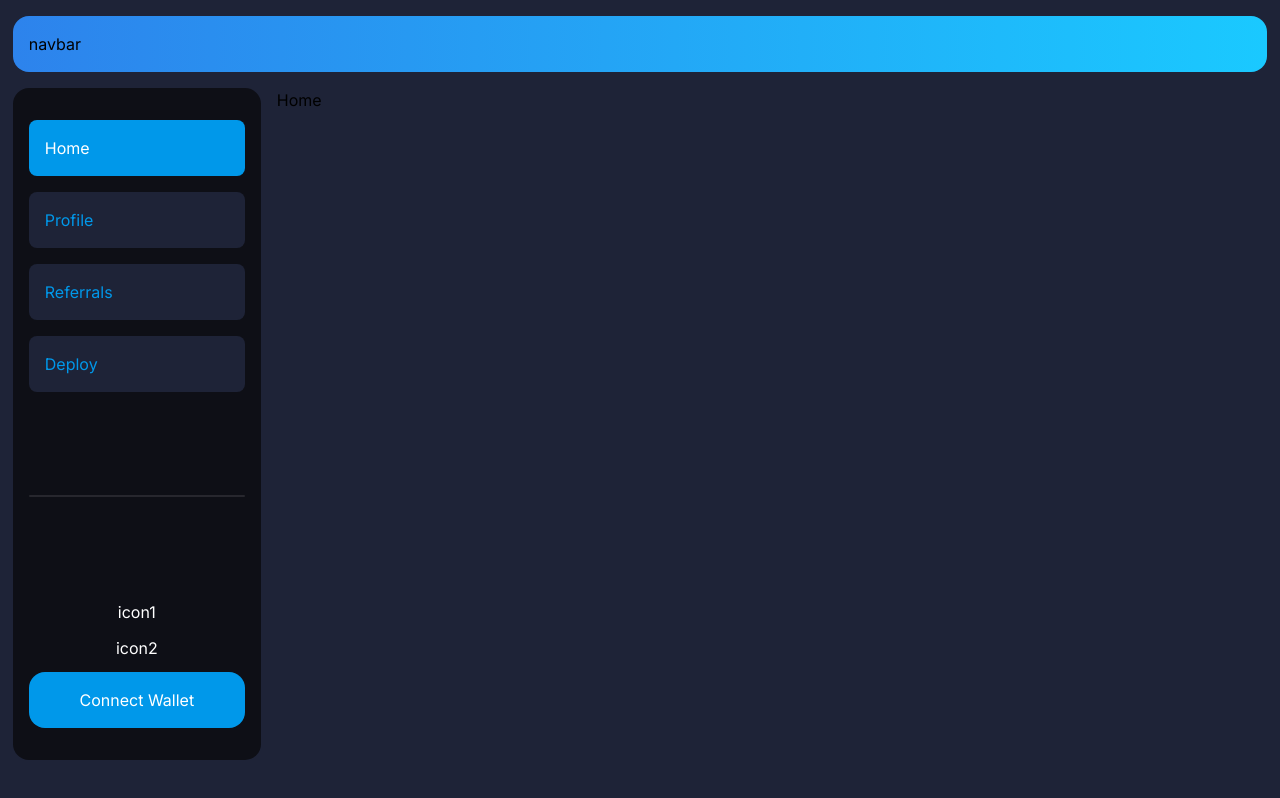
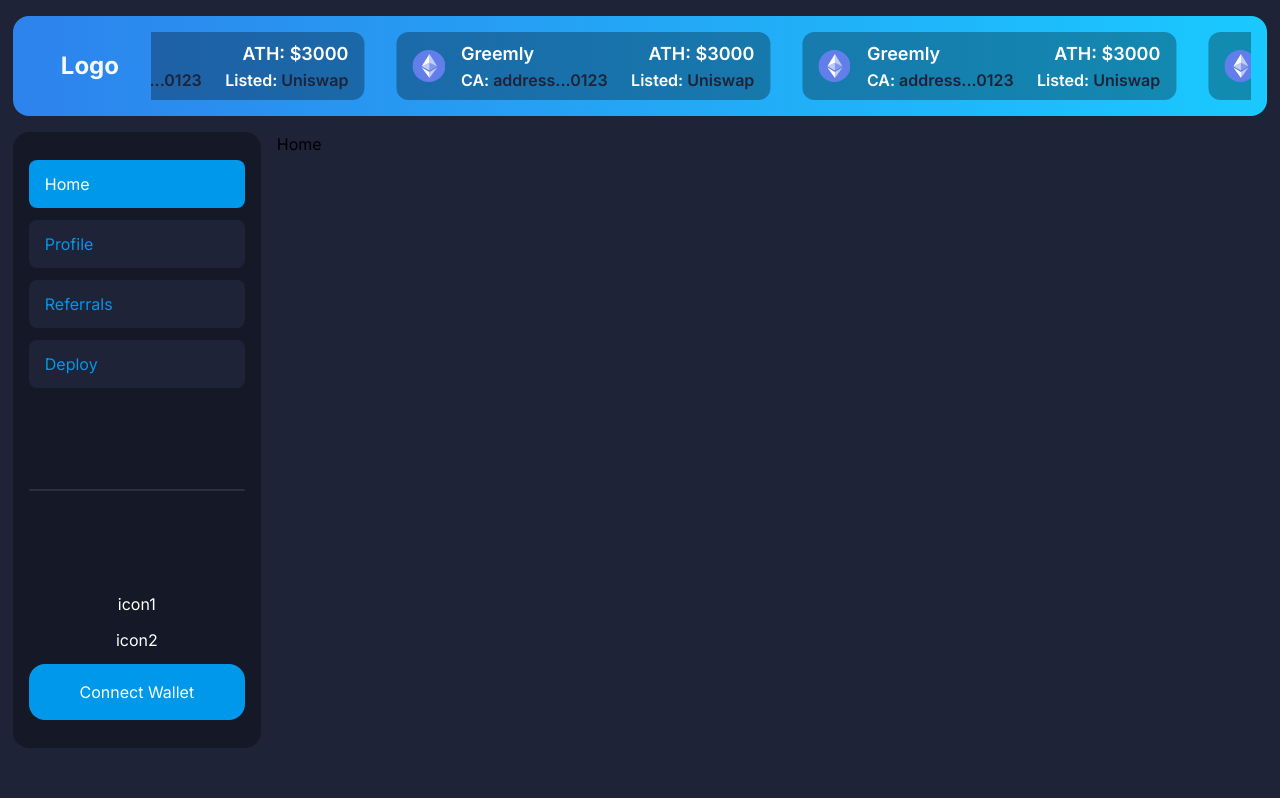
Before and after one commit to etondotfun/eton, a Next.js app: page / in a window 1280 px wide. Built offline with nearby package versions, Linux system fonts and the light colour scheme.

Commit message:
HOF cards integrated in navbar, some tweeks made to the sidebar for overflows

```diff
--- a/app/deploy/page.tsx
+++ b/app/deploy/page.tsx
@@ -1,9 +1,11 @@
 import React from "react";
 import Deploy from "@/components/deploy/DeployComponent";
+import Navbar from "@/components/Navbar";
 
 const page = () => {
   return (
     <main className="bg-primary min-h-screen">
+      <Navbar />
       <Deploy />
     </main>
   );
--- a/app/globals.css
+++ b/app/globals.css
@@ -1,3 +1,74 @@
 @tailwind base;
 @tailwind components;
 @tailwind utilities;
+
+.use-container {
+  /* border: solid; */
+  /* background-color: rgb(0 0 0 / 53%); */
+  /* border-width: 1px; */
+  /* border-color: transparent; */
+  /* border-radius: 1.25rem; */
+  /* box-shadow: 3px 5px 10px 10px  rgb(0 0 0 / 37%); */
+}
+
+.use-text-effect {
+  background: linear-gradient(
+    85.6deg,
+    #2D83EC,
+    #1AC9FF 20.22%,
+    #fff 62.73%,
+    #fff 86.06%
+  );
+  -webkit-background-clip: text;
+  -webkit-text-fill-color: transparent;
+}
+
+.use-slider {
+  user-select: none;
+}
+
+.slide {
+  animation: scroll 70s linear infinite;
+}
+
+@keyframes scroll {
+  0% {
+    transform: translateZ(0);
+  }
+  100% {
+    transform: translate3d(-73%, 0, 0);
+  }
+}
+
+@media screen and (max-width: 1092px) {
+  .use-container {
+    border-radius: 1rem;
+  }
+
+  .use-text-head {
+    font-size: 2.5rem;
+    border-radius: 16px;
+  }
+}
+
+@media screen and (max-width: 768px) {
+  .use-container {
+    width: 100%;
+    border-radius: 10px;
+  }
+
+  .use-text-head {
+    font-size: 1.5rem;
+    border-radius: 10px;
+    padding: 0 10px;
+  }
+
+  .slide {
+    gap: 1.5rem;
+  }
+
+  .use-text {
+    gap: 1rem;
+    font-size: 0.9rem;
+  }
+}
--- a/app/page.tsx
+++ b/app/page.tsx
@@ -1,8 +1,10 @@
 import HomeComponent from "@/components/home/HomeComponent";
+import Navbar from "@/components/Navbar";
 
 export default function Home() {
   return (
     <main className="bg-primary min-h-screen">
+      <Navbar />
       <HomeComponent />
     </main>
   );
--- a/app/profile/page.tsx
+++ b/app/profile/page.tsx
@@ -1,8 +1,10 @@
+import Navbar from "@/components/Navbar";
 import Profile from "@/components/profile/ProfileComponent";
 
 const page = () => {
   return (
     <main className="bg-primary min-h-screen">
+      <Navbar />
       <Profile />
     </main>
   );
--- a/app/referrals/page.tsx
+++ b/app/referrals/page.tsx
@@ -1,8 +1,10 @@
+import Navbar from "@/components/Navbar";
 import Referrals from "@/components/referrals/ReferralsComponent";
 
 const page = () => {
   return (
     <main className="bg-primary min-h-screen">
+      <Navbar />
       <Referrals />
     </main>
   );
--- a/components/Navbar.tsx
+++ b/components/Navbar.tsx
@@ -1,10 +1,97 @@
 import React from "react";
+import CardHOF from "./cards/CardHOF";
 
 const Navbar = () => {
   return (
-    <div className="w-full flex justify-center">
-      <div className="sticky w-[98%] flex justify-between items-center bg-gradient-to-r from-[#2D83EC] to-[#1AC9FF] p-4 my-4 rounded-2xl">
-        navbar
+    <div className="w-full flex justify-center sticky top-0 z-50">
+      <div className="h-[6.25rem] w-[98%] flex justify-between items-center bg-gradient-to-r from-[#2D83EC] to-[#1AC9FF] p-4 my-4 rounded-2xl">
+        <div className="text-secondary text-2xl font-bold w-[10%] flex justify-center">
+          Logo
+        </div>
+
+        <div className="w-[90%]">
+          <div className="use-section flex justify-center items-center">
+            <div className="use-container flex items-center w-full">
+              {/* <div className="use-text-head text-4xl font-bold bg-[rgba(0,0,0,0.4)] px-4 py-2 rounded-xl">
+                <a href="#0" className="use-text-effect">
+                  Hall of Fame
+                </a>
+              </div> */}
+              <div className="use-slider flex items-center overflow-hidden">
+                <div className="slide flex justify-center items-center gap-8 shrink-0 min-w-full">
+                  {/* {Domains?.map((v, i) => (
+                    <div key={i} className="use-text flex items-center gap-4 font-bold text-white">
+                      {v.Domain}
+                      <span className="">
+                        <svg
+                          width="15"
+                          height="14"
+                          viewBox="0 0 15 14"
+                          fill="none"
+                          xmlns="http://www.w3.org/2000/svg"
+                        >
+                          <path
+                            d="M8.97488 0.139755L8.38849 5.41724L13.7246 3.92195L14.1937 7.52824L9.32671 7.88007L12.5225 12.1314L9.26807 13.8612L7.0398 9.37536L5.0754 13.8319L1.70367 12.1314L4.87017 7.88007L0.0324707 7.49892L0.589539 3.92195L5.80839 5.41724L5.222 0.139755H8.97488Z"
+                            fill="#6D9CFE"
+                          ></path>
+                        </svg>
+                      </span>
+                    </div>
+                  ))} */}
+                  <CardHOF
+                    image={"/eth.svg"}
+                    name="Greemly"
+                    ca={"address...0123"}
+                    dex="Uniswap"
+                    ath={`$3000`}
+                  />
+                  <CardHOF
+                    image={"/eth.svg"}
+                    name="Greemly"
+                    ca={"address...0123"}
+                    dex="Uniswap"
+                    ath={`$3000`}
+                  />
+                  <CardHOF
+                    image={"/eth.svg"}
+                    name="Greemly"
+                    ca={"address...0123"}
+                    dex="Uniswap"
+                    ath={`$3000`}
+                  />
+                  <CardHOF
+                    image={"/eth.svg"}
+                    name="Greemly"
+                    ca={"address...0123"}
+                    dex="Uniswap"
+                    ath={`$3000`}
+                  />
+                  <CardHOF
+                    image={"/eth.svg"}
+                    name="Greemly"
+                    ca={"address...0123"}
+                    dex="Uniswap"
+                    ath={`$3000`}
+                  />
+                  <CardHOF
+                    image={"/eth.svg"}
+                    name="Greemly"
+                    ca={"address...0123"}
+                    dex="Uniswap"
+                    ath={`$3000`}
+                  />
+                  <CardHOF
+                    image={"/eth.svg"}
+                    name="Greemly"
+                    ca={"address...0123"}
+                    dex="Uniswap"
+                    ath={`$3000`}
+                  />
+                </div>
+              </div>
+            </div>
+          </div>
+        </div>
       </div>
     </div>
   );
--- a/components/Sidebar.tsx
+++ b/components/Sidebar.tsx
@@ -30,13 +30,13 @@ const Sidebar = () => {
   const pathName = usePathname();
 
   return (
-    <div className="bg-[#0e0f16] w-[20%] h-[84vh] p-4 mr-4 sticky rounded-2xl flex flex-col justify-between">
-      <ul className="space-y-4 mt-4">
+    <div className="bg-black/[0.3] w-[20%] h-[77vh] overflow-y-auto p-4 sticky top-[8.25rem] rounded-2xl flex flex-col justify-between">
+      <ul className="space-y-3 mt-3">
         {menus.map((menu) => (
           <Link
             key={menu.title}
             href={menu.href}
-            className={`flex gap-2 items-center p-4 rounded-lg cursor-pointer hover:bg-textColor hover:text-white ${
+            className={`flex gap-2 items-center py-3 px-4 rounded-lg cursor-pointer hover:bg-textColor hover:text-white ${
               pathName === menu.href
                 ? "bg-textColor text-white"
                 : "bg-primary text-textColor"
@@ -50,7 +50,7 @@ const Sidebar = () => {
 
       <div className="h-[2px] bg-white/[0.1] rounded-full"></div>
 
-      <div className="flex flex-col gap-3 mb-4">
+      <div className="flex flex-col gap-3 mb-3">
         <div className="text-center text-white">icon1</div>
 
         <div className="text-center text-white">icon2</div>
--- /dev/null
+++ b/components/cards/CardHOF.tsx
@@ -0,0 +1,43 @@
+import React from "react";
+import Image from "next/image";
+
+const CardHOF = ({
+  image,
+  name,
+  ca,
+  dex,
+  ath,
+}: {
+  image: any;
+  name: string;
+  ca: any;
+  dex: string;
+  ath: any;
+}) => {
+  return (
+    <div className="">
+      <div className="flex justify-between items-center gap-4 bg-black/[0.3] px-4 py-2 rounded-xl">
+        <div className="w-[10%] rounded-full flex justify-center items-center">
+          <Image width={40} height={40} src={image} alt="icon" />
+        </div>
+
+        <div className="flex flex-col w-[90%]">
+          <div className="text-white font-semibold text-lg flex justify-between">
+            <div>{name}</div>
+            <div>ATH: <span>{ath}</span></div>
+          </div>
+          <div className="flex justify-between items-center gap-4">
+            <div className="text-white font-semibold">
+              CA: <span className="text-primary font-semibold">{ca}</span>
+            </div>
+            <div className="text-white font-semibold">
+              Listed: <span className="text-primary">{dex}</span>
+            </div>
+          </div>
+        </div>
+      </div>
+    </div>
+  );
+};
+
+export default CardHOF;
--- a/components/deploy/DeployComponent.tsx
+++ b/components/deploy/DeployComponent.tsx
@@ -4,11 +4,9 @@ import React from "react";
 
 function Layout({ children }: { children: React.ReactNode }) {
   return (
-    <div className="w-full flex flex-col justify-center items-center">
-      <Navbar />
+    <div className="w-full flex justify-center items-center">
       <div className="flex w-[98%]">
-        <Sidebar />
-        {children}
+        <div className="w-full">{children}</div>
       </div>
     </div>
   );
@@ -17,7 +15,10 @@ function Layout({ children }: { children: React.ReactNode }) {
 const Deploy = () => {
   return (
     <Layout>
-      <div className="w-[80%] bg-primary overflow-y-auto flex">Deploy</div>
+      <div className="flex w-full gap-4">
+        <Sidebar />
+        <div className="w-[80%] bg-primary overflow-y-auto">Deploy</div>
+      </div>
     </Layout>
   );
 };
--- a/components/home/HomeComponent.tsx
+++ b/components/home/HomeComponent.tsx
@@ -1,14 +1,11 @@
 "use client";
 import Sidebar from "../Sidebar";
-import Navbar from "../Navbar";
 
 function Layout({ children }: { children: React.ReactNode }) {
   return (
-    <div className="w-full flex flex-col justify-center items-center">
-      <Navbar />
+    <div className="w-full flex justify-center items-center">
       <div className="flex w-[98%]">
-        <Sidebar />
-        {children}
+        <div className="w-full">{children}</div>
       </div>
     </div>
   );
@@ -17,7 +14,10 @@ function Layout({ children }: { children: React.ReactNode }) {
 const HomeComponent = () => {
   return (
     <Layout>
-      <div className="w-[80%] bg-primary overflow-y-auto flex">Home</div>
+      <div className="flex w-full gap-4">
+        <Sidebar />
+        <div className="w-[80%] bg-primary overflow-y-auto">Home</div>
+      </div>
     </Layout>
   );
 };
--- a/components/profile/ProfileComponent.tsx
+++ b/components/profile/ProfileComponent.tsx
@@ -3,11 +3,9 @@ import Sidebar from "@/components/Sidebar";
 
 function Layout({ children }: { children: React.ReactNode }) {
   return (
-    <div className="w-full flex flex-col justify-center items-center">
-      <Navbar />
+    <div className="w-full flex justify-center items-center">
       <div className="flex w-[98%]">
-        <Sidebar />
-        {children}
+        <div className="w-full">{children}</div>
       </div>
     </div>
   );
@@ -16,7 +14,10 @@ function Layout({ children }: { children: React.ReactNode }) {
 const Profile = () => {
   return (
     <Layout>
-      <div className="w-[80%] bg-primary overflow-y-auto flex">Profile</div>
+      <div className="flex w-full gap-4">
+        <Sidebar />
+        <div className="w-[80%] bg-primary overflow-y-auto">Profile</div>
+      </div>
     </Layout>
   );
 };
```
Also changed, not shown: components/referrals/ReferralsComponent.tsx (+6 -6 lines), public/eth.svg (added).
